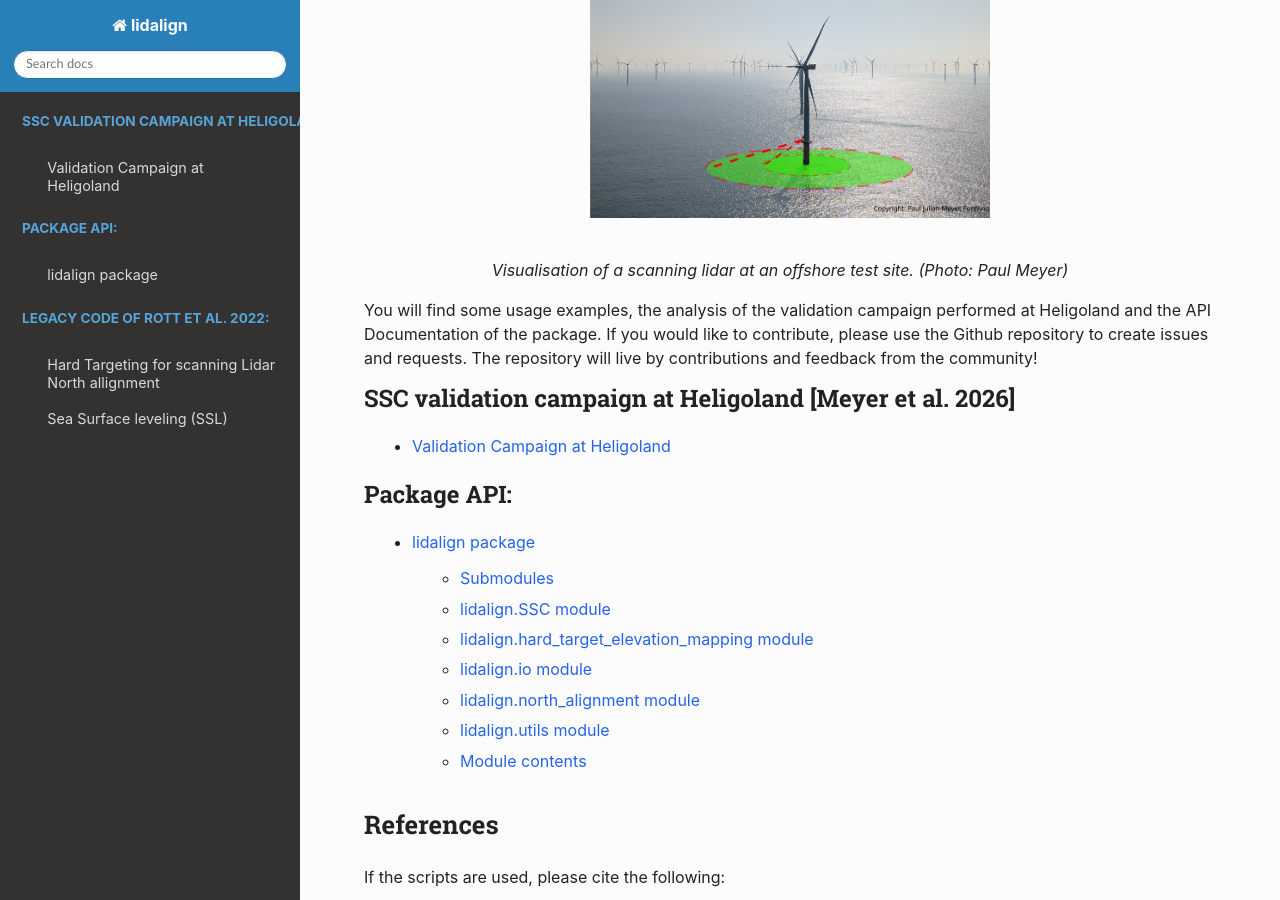
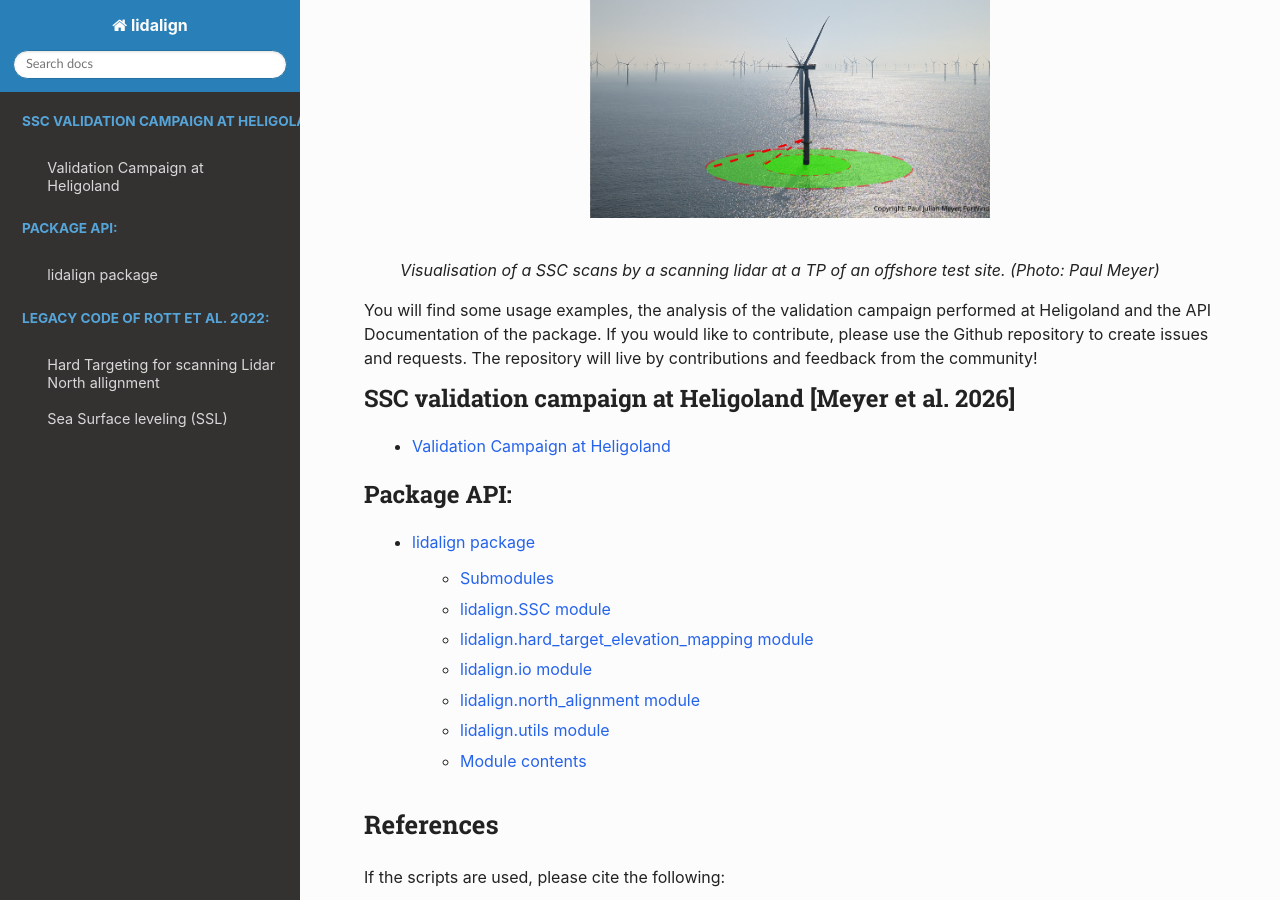
Before and after one commit to PaMeAn/lidalign, a Sphinx documentation site: the page built from docs/source/index.rst, in a window 1280 px wide and 900 px high, scrolled down 473 px. Built offline with Sphinx 7.4.7 and the Read the Docs theme 3.1.0, drawn with Linux system fonts in a browser that asks for light colours; pages that are not in the unit, such as notebooks, are missing from menus; a script that is not in the unit is left out.

Commit message:
updated/extended docs

```diff
--- a/docs/source/ValidationCampaign.rst
+++ b/docs/source/ValidationCampaign.rst
@@ -14,7 +14,7 @@
    Setup of the validation campaign.
 
 
-Here you can find some notebooks that were created for the manuscript:
+Here you can find some notebooks that were created for validation of the Sea Surface Calibration (SSC) in the manuscript:
 
     Paul Julian Meyer, Andreas Rott, Jörge Schneemann, Lukas Pauscher, Kira Gramitzky, Martin Kühn: Experimental validation of the Sea Surface Calibration for scanning lidar static elevation offset determination, Torque 2026 (in preparation)
 
--- a/docs/source/index.rst
+++ b/docs/source/index.rst
@@ -8,7 +8,7 @@
    :width: 400px
    :align: center
 
-   Visualisation of a scanning lidar at an offshore test site. (Photo: Paul Meyer)
+   Visualisation of a SSC scans by a scanning lidar at a TP of an offshore test site. (Photo: Paul Meyer)
 
 
 You will find some usage examples, the analysis of the validation campaign performed at Heligoland and the API Documentation of the package.
```
